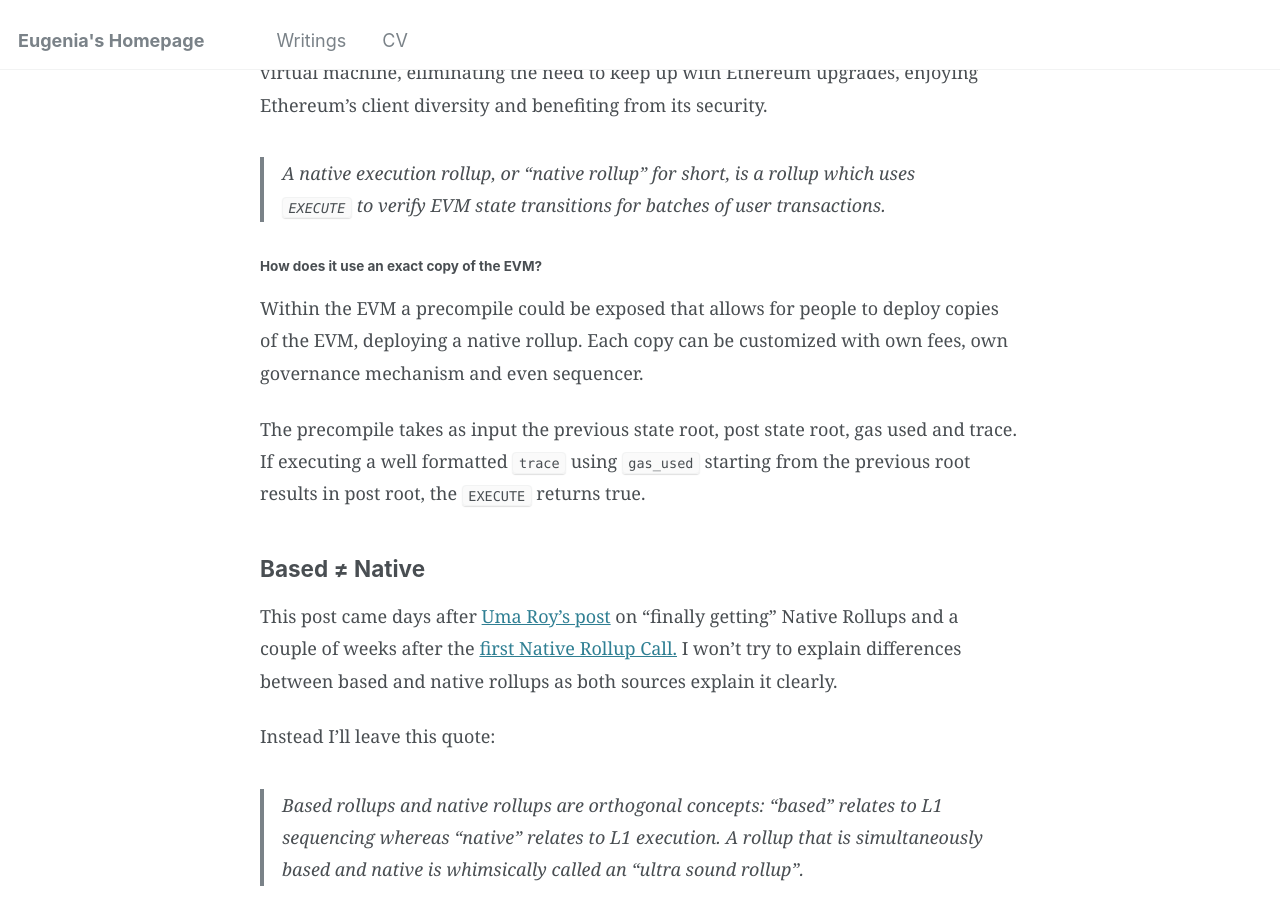
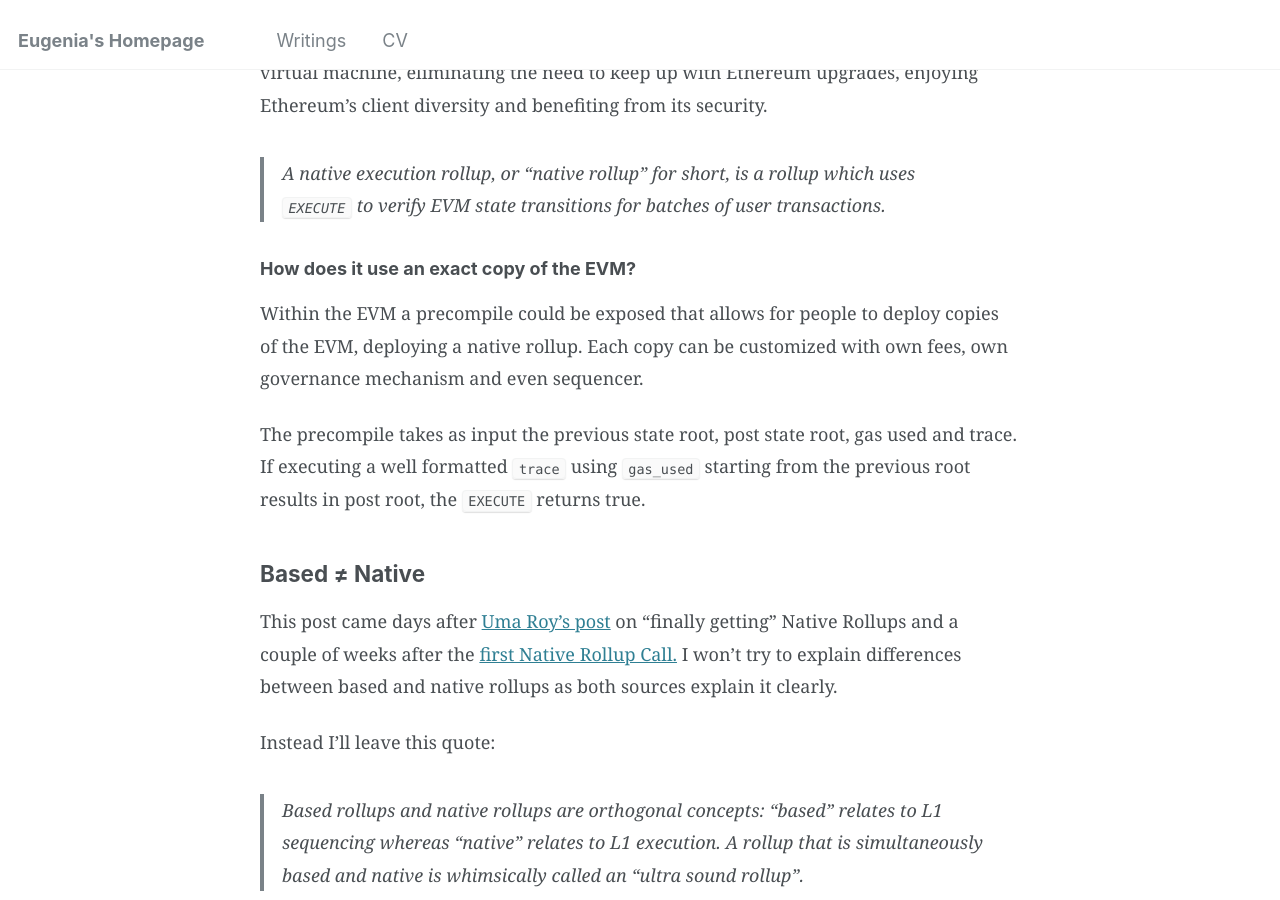
Before and after one commit to eugeniatel/eugeniatel.github.io, a Jekyll site: the page built from _posts/2025-01-21-native-rollups.md, in a window 1280 px wide and 900 px high, scrolled down 448 px. Built offline with Jekyll 4.4.1, drawn with Linux system fonts in a browser that asks for light colours; our own code applies the rules of GitHub Pages for plain Markdown files.

```diff
--- a/_posts/2025-01-21-native-rollups.md
+++ b/_posts/2025-01-21-native-rollups.md
@@ -19,7 +19,7 @@ Native Rollups effectively aim to scale L1 through rollups that use an exact cop
 > A native execution rollup, or “native rollup” for short, is a rollup which uses `EXECUTE` to verify EVM state transitions for batches of user transactions.
 
 
-#### **How does it use an exact copy of the EVM?**
+### How does it use an exact copy of the EVM?
 
 Within the EVM a precompile could be exposed that allows for people to deploy copies of the EVM, deploying a native rollup. Each copy can be customized with own fees, own governance mechanism and even sequencer.
 
```
